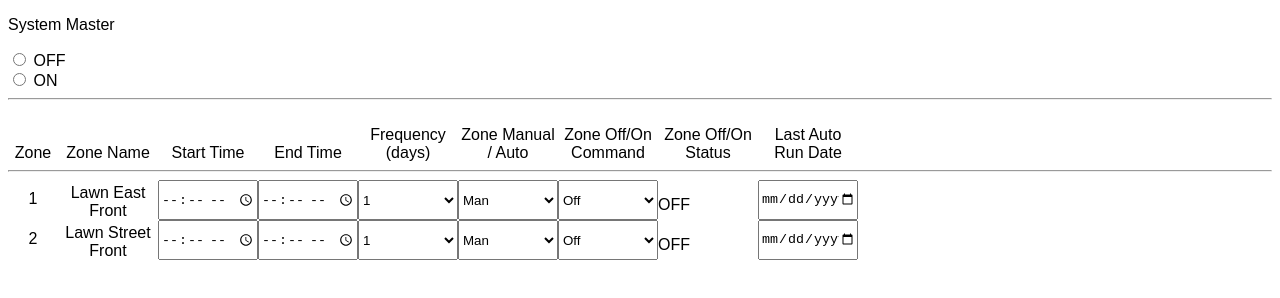
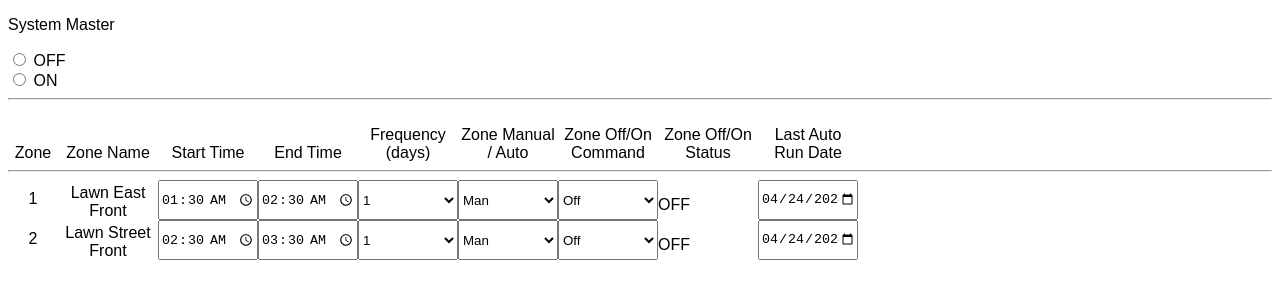
Before and after one commit to bradstrahm/1217-Irrigation-Controller, a plain HTML site: page index.html in a window 1280 px wide. Drawn offline with Linux system fonts and the light colour scheme.

Commit message:
Add files via upload

```diff
--- a/index.html
+++ b/index.html
@@ -6,9 +6,9 @@
 </header>
 <body>
     <p>System Master</p>
-        <input type="radio" name="Master" value="0" id="Option 1">
+        <input type="radio" name="Master" value="OFF" id="Option 1">
         <label for="Option 1">OFF</label><br>
-        <input type="radio" name="Master" value="Auto" id="Option 2">
+        <input type="radio" name="Master" value="1" id="Option 2">
         <label for="Option 2">ON</label>
         <br><hr><br>
     <!-- column heading for control table -->
@@ -29,9 +29,9 @@
         <!-- Start of first row of control table -->
         <div class="zonenumber">1</div>
         <div class="item name 1">Lawn East Front</div>
-        <input type="time" name="Z1Start" value="Z1Start" id="Z1Start">
-        <input type="time" name="Z1End" value="Z1End" id="Z2End">
-        <select name="Z1Freq" id="Freq">
+        <input type="time" name="Z1Start" value="01:30" id="Z1Start">
+        <input type="time" name="Z1End" value="02:30" id="Z2End">
+        <select name="Z1Freq" id="Z1Freq">
             <option value="1">1</option>
             <option value="2">2</option>
             <option value="3">3</option>
@@ -49,14 +49,14 @@
             <option value="On">On</option>
         </select>
         <p>OFF</p>
-        <input type="date" name="Z1AutoRun" value="Z1AutoRun" id="Z1AutoRun">
+        <input type="date" name="Z1AutoRun" value="2024-04-24" id="Z1AutoRun">
         <!-- End of first row of control table -->
         <!-- Start of second row of control table -->
         <div class="zonenumber">2</div>
         <div class="item name 2">Lawn Street Front</div>
-        <input type="time" name="Z2Start" value="Z2Start" id="Z2Start">
-        <input type="time" name="Z2End" value="Z2End" id="Z2End">
-        <select name="Z1Freq" id="Freq">
+        <input type="time" name="Z2Start" value="02:30" id="Z2Start">
+        <input type="time" name="Z2End" value="03:30" id="Z2End">
+        <select name="Z2Freq" id="Z2Freq">
             <option value="1">1</option>
             <option value="2">2</option>
             <option value="3">3</option>
@@ -74,7 +74,7 @@
             <option value="On">On</option>
         </select>
         <p>OFF</p>
-        <input type="date" name="Z2AutoRun" value="Z2AutoRun" id="Z2AutoRun">
+        <input type="date" name="Z2AutoRun" value="2024-04-24" id="Z2AutoRun">
         <!-- End of first row of control table -->
     </div>
 
```
